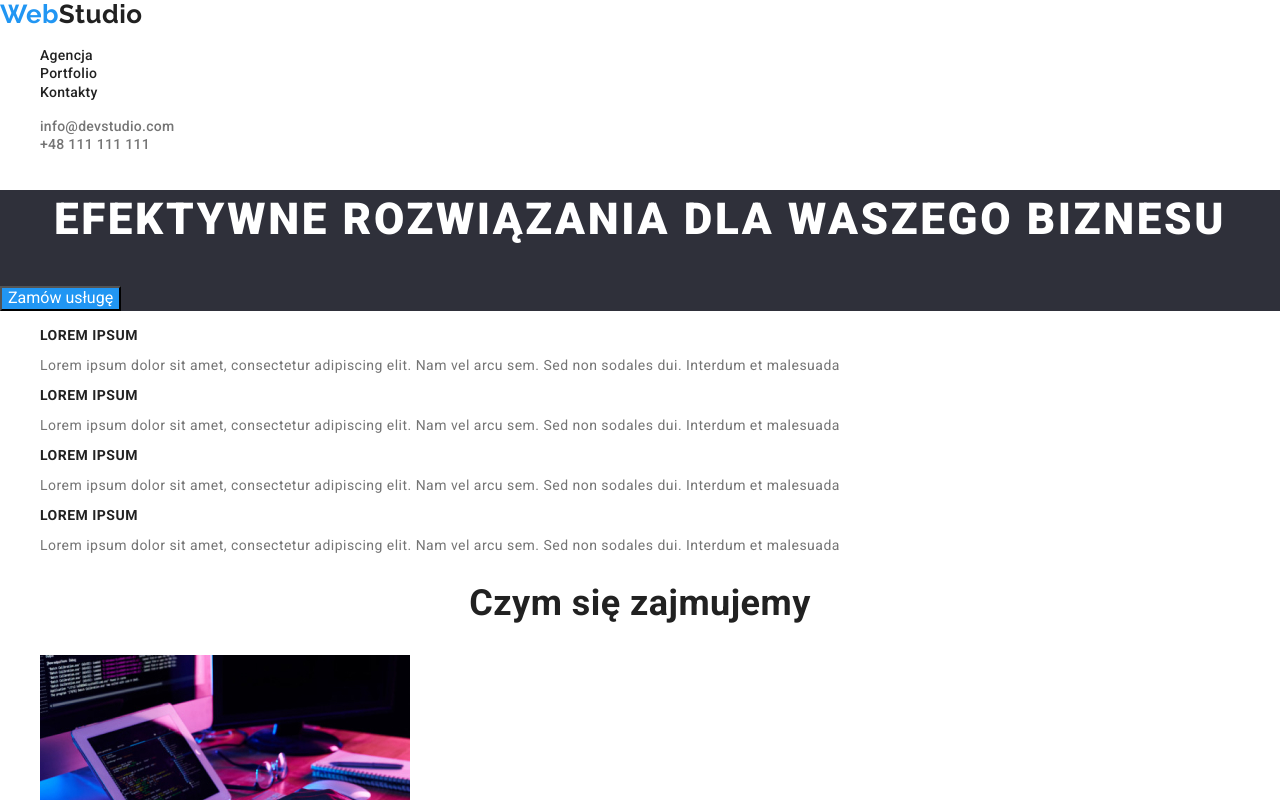
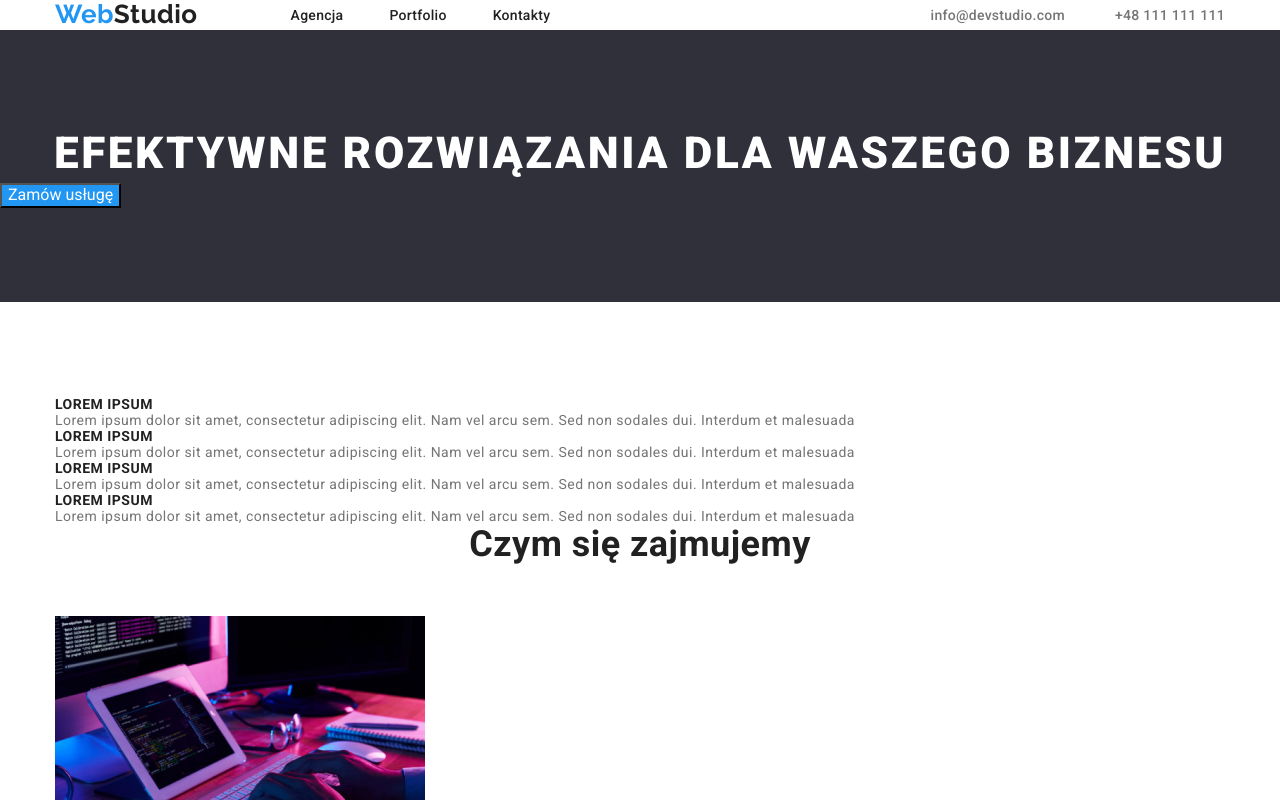
Before and after one commit to KamQuoss/goit-markup-hw-03, a plain HTML site: page index.html in a window 1280 px wide. Shown: the top 800 px of the page. Drawn offline with nearby package versions, Linux system fonts and the light colour scheme.

Commit message:
add main containers

```diff
--- a/css/style.css
+++ b/css/style.css
@@ -3,6 +3,7 @@
   --color-black: #212121;
   --color-grey-900: #2f303a;
   --color-grey-500: #757575;
+  --color-grey-100: #f5f4fa;
   --color-white: #ffffff;
   --color-white-opacity: rgba(255, 255, 255, 0.6);
 }
@@ -13,6 +14,13 @@ body {
   letter-spacing: 0.03em;
 }
 
+h1,
+h2,
+h3,
+p {
+  margin: 0;
+}
+
 a {
   text-decoration: none;
   color: inherit;
@@ -20,6 +28,44 @@ a {
 
 ul {
   list-style: none;
+  margin: 0;
+  padding: 0;
+}
+
+button {
+  color: inherit;
+}
+
+.container {
+  max-width: 1200px;
+  margin: 0 auto;
+  padding: 0 15px;
+}
+
+header > .container {
+  display: flex;
+  align-items: center;
+}
+
+header > .container > :first-child {
+  margin-right: 93px;
+}
+
+header > .container > :last-child {
+  margin-left: auto;
+}
+
+.section {
+  padding-top: 94px;
+  padding-bottom: 94px;
+}
+
+.bg-grey {
+  background-color: var(--color-grey-100);
+}
+
+.bg-black {
+  background-color: var(--color-grey-900);
 }
 
 .logo {
@@ -30,6 +76,16 @@ ul {
 
 .accent {
   color: var(--color-primary);
+}
+
+ul.nav-container {
+  display: flex;
+  gap: 46px;
+}
+
+ul.contact-container {
+  display: flex;
+  gap: 50px;
 }
 
 .link-header {
@@ -47,10 +103,6 @@ ul {
   color: var(--color-primary);
 }
 
-.dark {
-  background-color: var(--color-grey-900);
-}
-
 .heading-primary {
   font-weight: 900;
   font-size: 44px;
@@ -66,6 +118,7 @@ ul {
   font-size: 36px;
   line-height: 1.15;
   text-align: center;
+  margin-bottom: 50px;
 }
 
 .features .heading-tertiary {
--- a/index.html
+++ b/index.html
@@ -19,25 +19,28 @@
 
 <body>
     <header>
+        <div class="container">
             <a href="/" class="logo"><span class="accent">Web</span>Studio</a>
             <nav>
-            <ul>
+                <ul class="nav-container">
                     <li><a href="./index.html" class="link-header">Agencja</a></li>
                     <li><a href="./potfolio.html" class="link-header">Portfolio</a></li>
                     <li><a href="#" class="link-header">Kontakty </a></li>
                 </ul>
             </nav>
-        <ul>
+            <ul class="contact-container">
                 <li><a href="mailto:info@devstudio.com" class="link-header contact">info@devstudio.com</a></li>
                 <li><a href="tel:+48111111111" class="link-header contact">+48 111 111 111</a></li>
             </ul>
+        </div>
     </header>
     <main>
-        <section class="dark">
+        <section class="section bg-black">
             <h1 class="heading-primary">EFEKTYWNE ROZWIĄZANIA DLA WASZEGO BIZNESU</h1>
             <button type="button" class="btn-primary">Zamów usługę</button>
         </section>
-        <section class="features">
+        <section class="section features">
+            <div class="container">
                 <ul>
                     <li>
                         <h3 class="heading-tertiary">LOREM IPSUM</h3>
@@ -64,8 +67,6 @@
                             Interdum et malesuada</p>
                     </li>
                 </ul>
-        </section>
-        <section>
                 <h2 class="heading-secondary">Czym się zajmujemy</h2>
                 <ul>
                     <li>
@@ -80,8 +81,10 @@
                             height="294">
                     </li>
                 </ul>
+            </div>
         </section>
-        <section class="team">
+        <section class="section bg-grey">
+            <div class="container">
                 <h2 class="heading-secondary">Nasz zespół</h2>
                 <ul>
                     <li>
@@ -106,15 +109,18 @@
                         <p class="plain-text">UI Designer</p>
                     </li>
                 </ul>
+            </div>
         </section>
     </main>
     <footer class="footer">
+        <div class="container">
             <p class="logo"><span class="accent">Web</span>Studio</p>
             <address class="address">
                 m. Warszawa, Aleje Jerozolimskie 21 <br>
                 <a href="mailto:info@example.com">info@example.com</a> <br>
                 <a href="tel:+48111111111">+48 111 111 111</a>
             </address>
+        </div>
     </footer>
 </body>
 
```
Also changed, not shown: potfolio.html (+6 -0 lines). Lines whose indentation alone changed are shown as unchanged.
